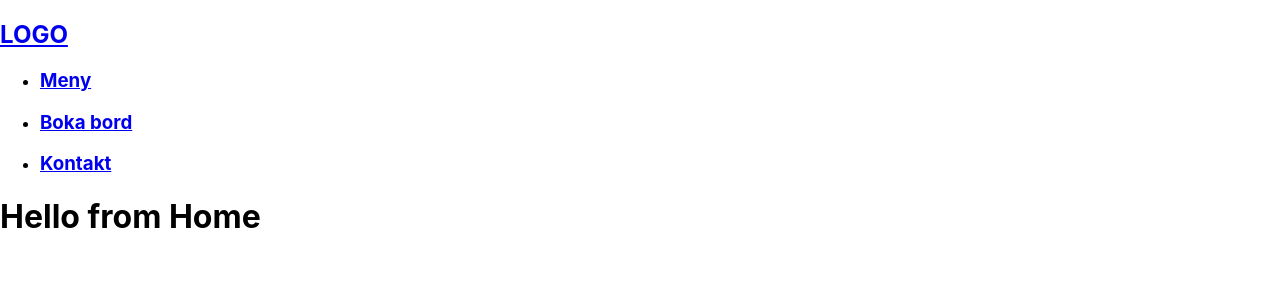
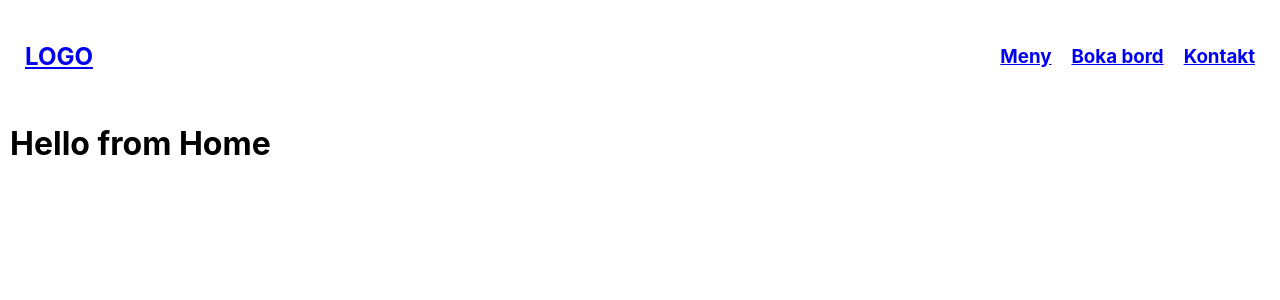
Before and after one commit to fcanberger/GruppJSF, a React (Create React App) app: page / in a window 1280 px wide. Shown: the top 300 px of the page. Built offline with nearby package versions, Linux system fonts and the light colour scheme.

Commit message:
justify-content

```diff
--- a/src/styles/main.scss
+++ b/src/styles/main.scss
@@ -1,3 +1,21 @@
-p {
-    color:red;
+.wrapper{
+    margin: 10px;
+    header{
+        display: flex;
+        flex-direction: row;
+        justify-content: space-between;
+        align-items: center;
+        margin: 0px 15px;
+        nav{
+            ul{
+                display: flex;
+                flex-direction: row;
+                list-style: none;
+                gap: 20px;
+                li{
+
+                }
+            }
+        }
+    }
 }
```
